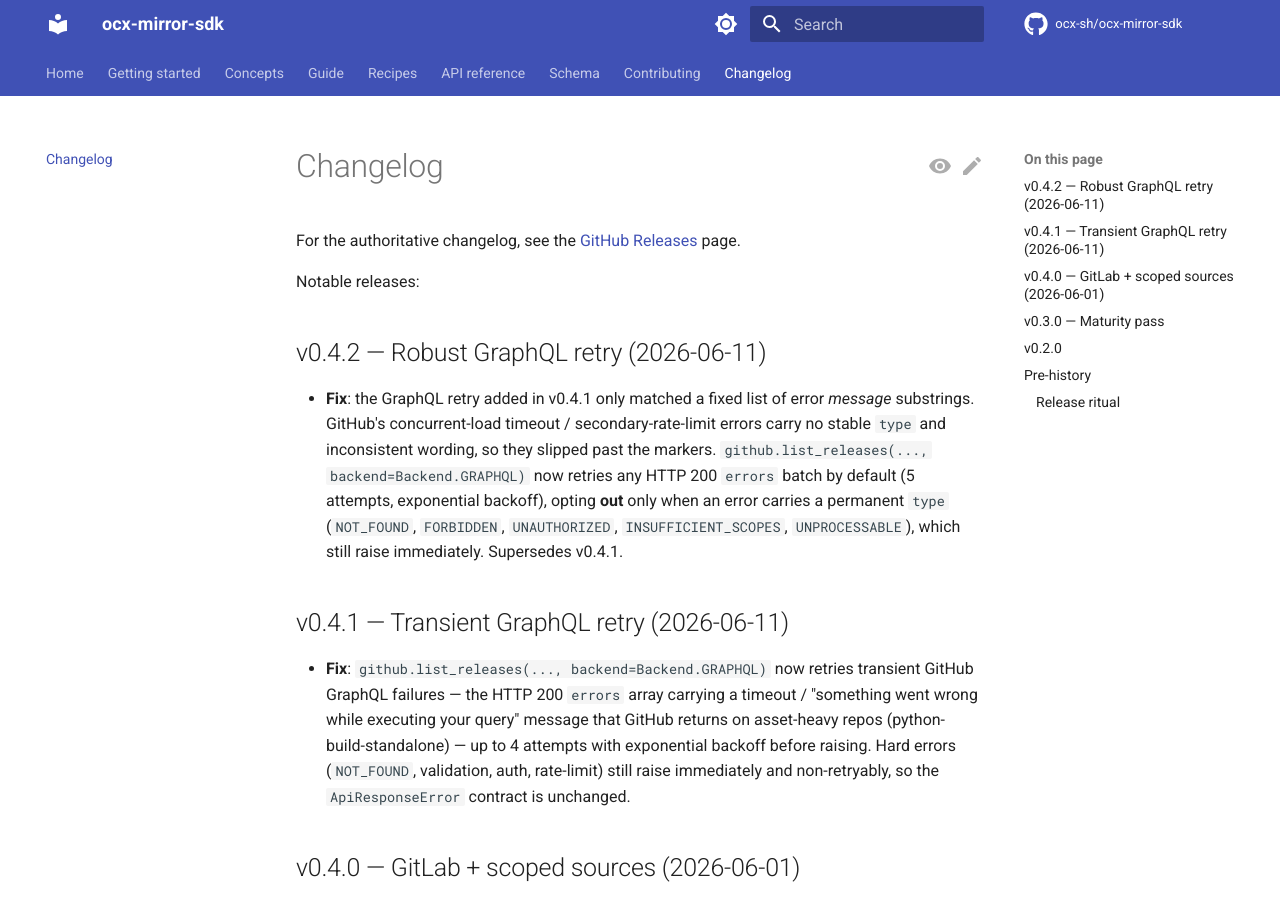
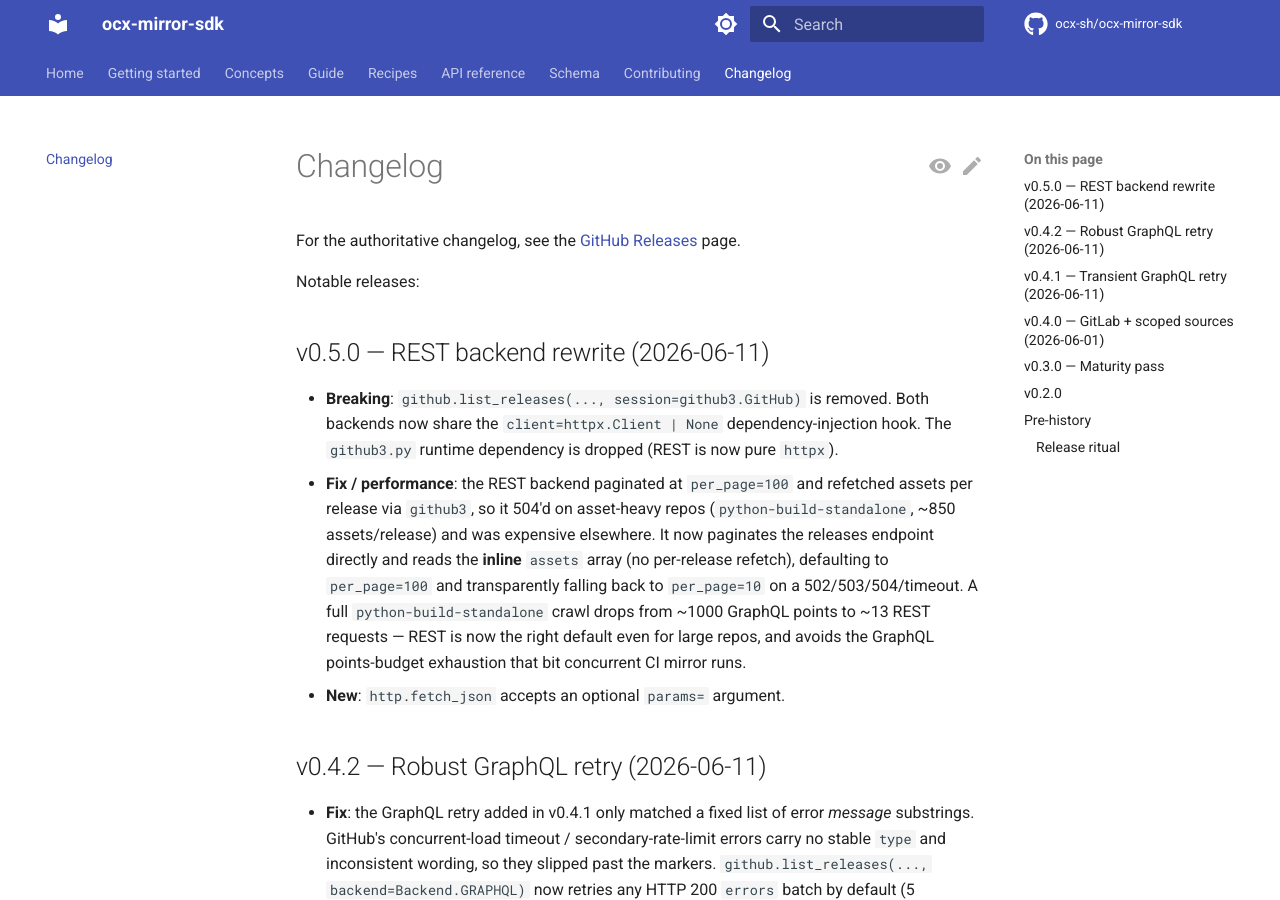
Before and after one commit to ocx-sh/ocx-mirror-sdk, an MkDocs documentation site: the page built from docs/changelog.md, in a window 1280 px wide and 900 px high. Built offline with MkDocs 1.6.1 and Material for MkDocs 9.7.7, drawn with Linux system fonts in a browser that asks for light colours; comment, search, counter and statistics services are not loaded.

Commit message:
chore(release): v0.5.0

````diff
--- a/README.md
+++ b/README.md
@@ -19,7 +19,7 @@ In a [PEP 723](https://peps.python.org/pep-0723/) inline-metadata script (recomm
 # /// script
 # requires-python = ">=3.13"
 # dependencies = [
-#   "ocx-mirror-sdk @ git+https://github.com/ocx-sh/ocx-mirror-sdk@v0.4.2",
+#   "ocx-mirror-sdk @ git+https://github.com/ocx-sh/ocx-mirror-sdk@v0.5.0",
 # ]
 # ///
 
@@ -33,7 +33,7 @@ Or in a project `pyproject.toml`:
 dependencies = ["ocx-mirror-sdk"]
 
 [tool.uv.sources]
-ocx-mirror-sdk = { git = "https://github.com/ocx-sh/ocx-mirror-sdk", tag = "v0.4.2" }
+ocx-mirror-sdk = { git = "https://github.com/ocx-sh/ocx-mirror-sdk", tag = "v0.5.0" }
 ```
 
 `uv.lock` pins to a commit SHA — `uv sync --frozen` is reproducible in CI.
--- a/docs/changelog.md
+++ b/docs/changelog.md
@@ -4,6 +4,23 @@ For the authoritative changelog, see the
 [GitHub Releases](https://github.com/ocx-sh/ocx-mirror-sdk/releases) page.
 
 Notable releases:
+
+## v0.5.0 — REST backend rewrite (2026-06-11)
+
+- **Breaking**: `github.list_releases(..., session=github3.GitHub)` is removed.
+  Both backends now share the `client=httpx.Client | None` dependency-injection
+  hook. The `github3.py` runtime dependency is dropped (REST is now pure
+  `httpx`).
+- **Fix / performance**: the REST backend paginated at `per_page=100` and
+  refetched assets per release via `github3`, so it 504'd on asset-heavy repos
+  (`python-build-standalone`, ~850 assets/release) and was expensive elsewhere.
+  It now paginates the releases endpoint directly and reads the **inline**
+  `assets` array (no per-release refetch), defaulting to `per_page=100` and
+  transparently falling back to `per_page=10` on a 502/503/504/timeout. A full
+  `python-build-standalone` crawl drops from ~1000 GraphQL points to ~13 REST
+  requests — REST is now the right default even for large repos, and avoids the
+  GraphQL points-budget exhaustion that bit concurrent CI mirror runs.
+- **New**: `http.fetch_json` accepts an optional `params=` argument.
 
 ## v0.4.2 — Robust GraphQL retry (2026-06-11)
 
--- a/pyproject.toml
+++ b/pyproject.toml
@@ -1,6 +1,6 @@
 [project]
 name = "ocx-mirror-sdk"
-version = "0.4.2"
+version = "0.5.0"
 description = "Python SDK for building ocx-mirror generator scripts"
 readme = "README.md"
 license = "Apache-2.0"
````
Also changed, not shown: docs/getting-started/install.md (+5 -5 lines), 1 other file.
